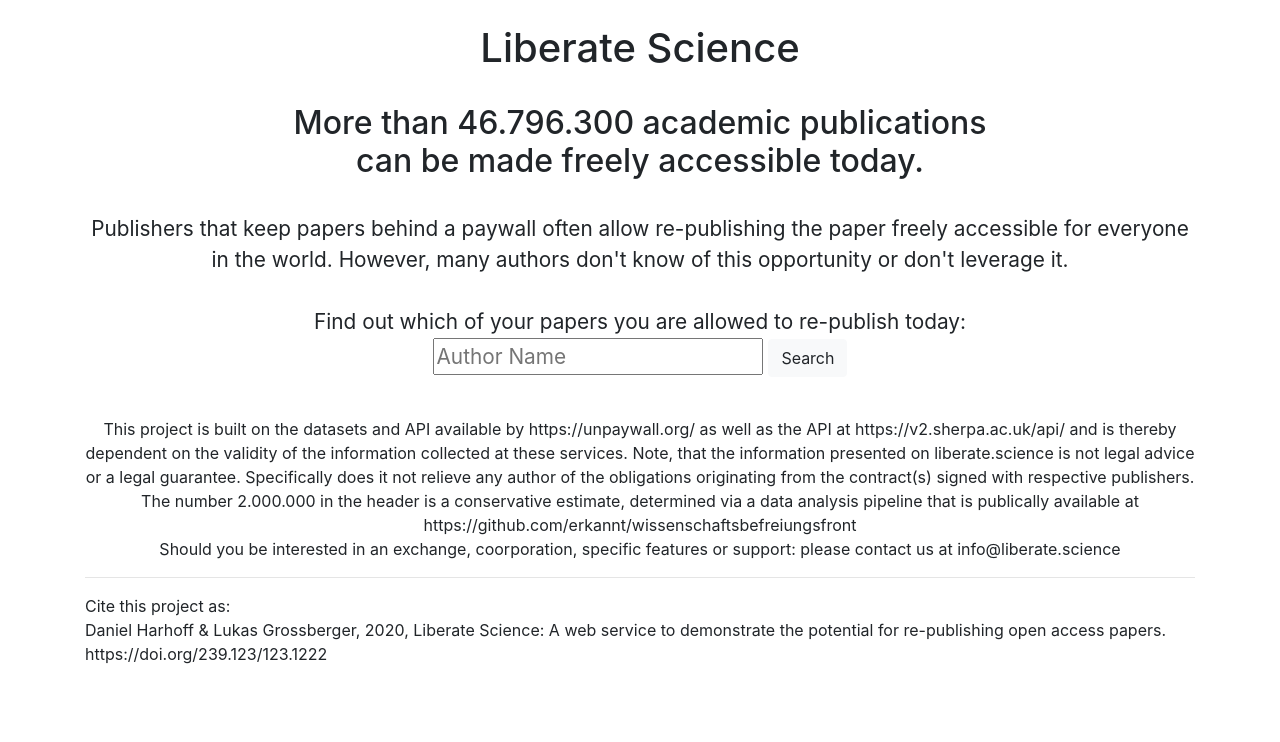
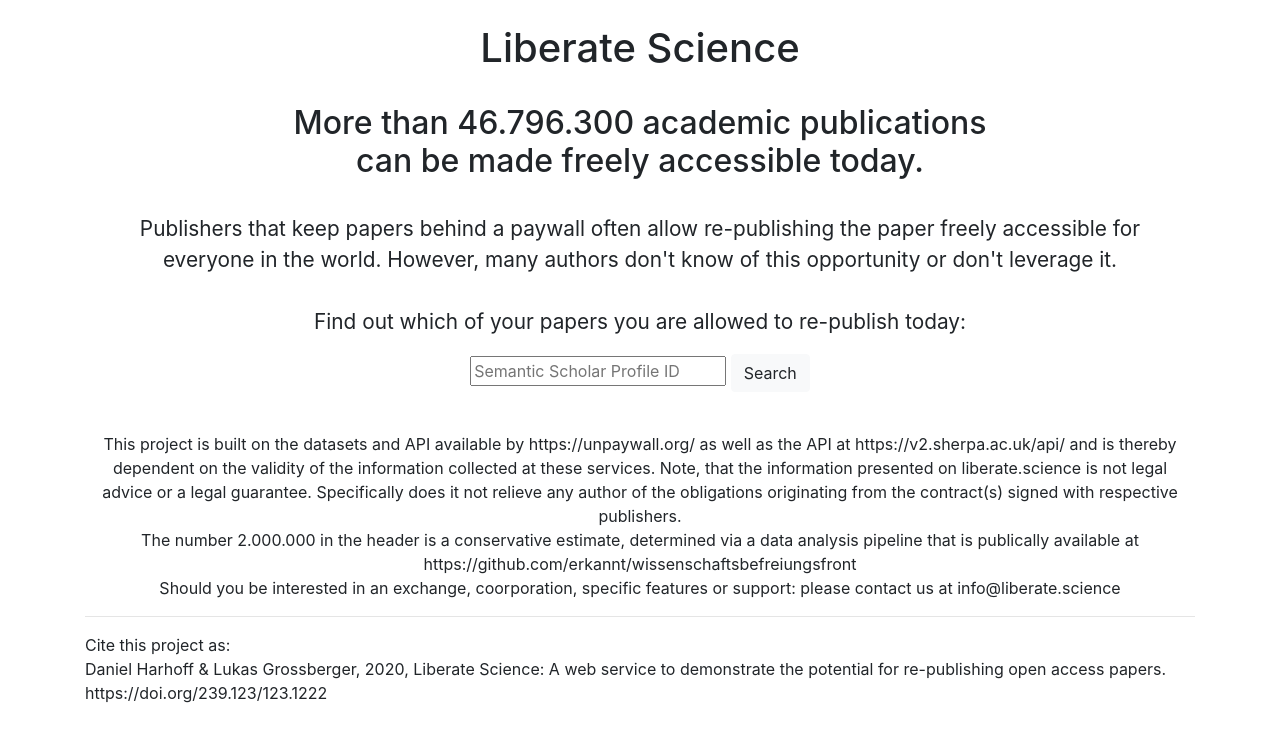
Before and after one commit to freeyourscience/freeyourscience, a FastAPI app: page / in a window 1280 px wide. Shown: the top 742 px of the page. Run offline with FastAPI, Linux system fonts and the light colour scheme; some libraries are stand-ins or nearby versions.

Commit message:
link landing page search form to author search endpoint

```diff
--- a/wbf/templates/landing_page.html
+++ b/wbf/templates/landing_page.html
@@ -1,6 +1,6 @@
 {% extends "base.html" %}
 {% block content %}
-<center>
+<div class="container text-center">
 	<br>
 	<h1>Liberate Science</h1>
 	<br>
@@ -13,8 +13,10 @@
 		Find out which of your papers you are allowed to re-publish today:
 		<br>
 
-		<input type="text" placeholder="Author Name">
+	<form method="GET" action="/authors">
+		<input type="text" name="semantic_scholar_id" placeholder="Semantic Scholar Profile ID">
 		<input type="submit" class="btn btn-light" value="Search">
+	</form>
 	</p>
 	<br>
 	<p>
@@ -32,7 +34,7 @@
 		at info@liberate.science
 		<!-- TODO: Instruct authors on how to re-publish appropriately (findable, etc.) -->
 	</p>
-</center>
+</div>
 <hr>
 <p>
 <blockquote>
```
